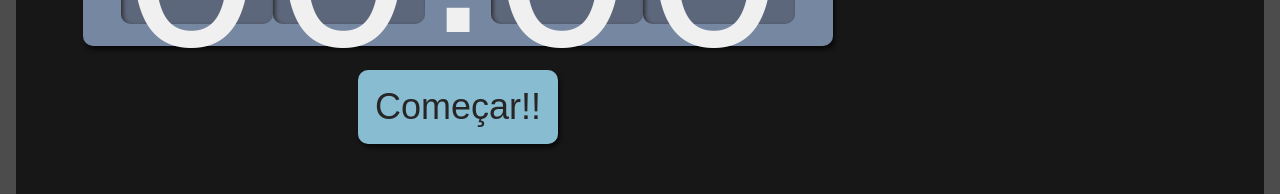
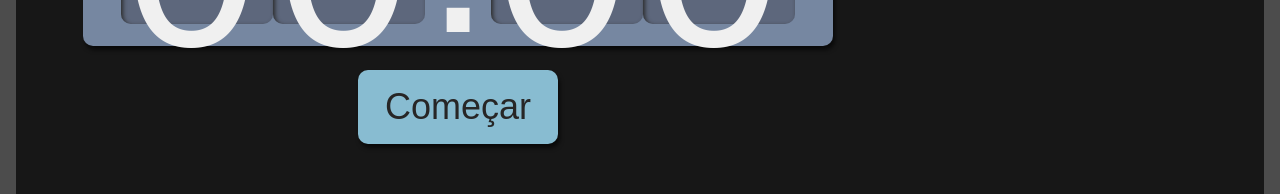
Before and after one commit to FelipeGabrill/Studies-ts-react--, a React (Create React App) app: page / in a window 1280 px wide. Shown: the part 562-756 px from the top of the page. Built offline with nearby package versions, Linux system fonts and the light colour scheme.

Commit message:
Regressiva

```diff
--- a/src/componets/Botao/index.tsx
+++ b/src/componets/Botao/index.tsx
@@ -1,11 +1,15 @@
 import React from "react";
 import style from './Botao.module.scss';
 
-class Botao extends React.Component<{children: React.ReactNode, type?: "button" | "submit" | "reset" | undefined}> {
+class Botao extends React.Component<{
+    children: React.ReactNode,
+    type?: "button" | "submit" | "reset" | undefined,
+    onClick?: () => void
+}> {
     render() {
-        const {type = "button"} = this.props;
+        const { type = "button", onClick } = this.props;
         return (
-            <button className={style.botao} type={type}>
+            <button onClick={onClick} className={style.botao} type={type}>
                 {this.props.children}
             </button>
         )
--- a/src/componets/Cronometro/index.tsx
+++ b/src/componets/Cronometro/index.tsx
@@ -16,7 +16,16 @@ export function Cronometro({selecionado} : Props) {
         if (selecionado?.tempo) {
             setTempo(tempoParaSegundos(selecionado.tempo));
         }
-    }, [[selecionado]]);
+    }, [selecionado]);
+
+    function regressiva(contador: number = 0) {
+       setTimeout(() => {
+        if (contador > 0) {
+            setTempo(contador - 1);
+            return regressiva(contador - 1);
+        }
+       }, 1000);
+    }
 
     return (
         <div className={style.cronometro}>
@@ -24,8 +33,8 @@ export function Cronometro({selecionado} : Props) {
             <div className={style.relogioWrapper}>
                 <Relogio tempo={tempo}/>
             </div>
-            <Botao>
-                Começar!!
+            <Botao onClick={() => regressiva(tempo)}>
+                Começar
             </Botao>
         </div>
     )
```
